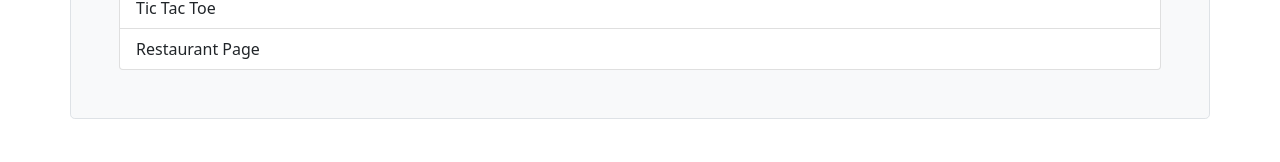
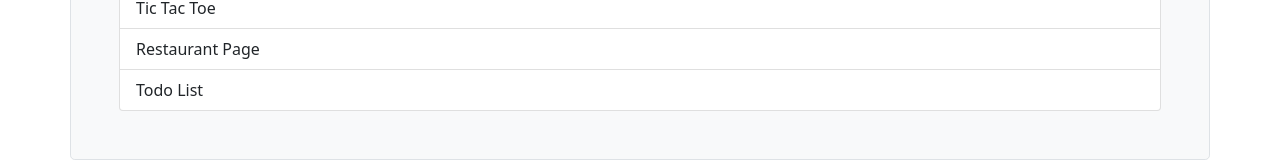
Before and after one commit to devluke88/odin-project, a plain HTML site: page index.html in a window 1280 px wide. Shown: the part 358-520 px from the top of the page. Drawn offline with nearby package versions, Linux system fonts and the light colour scheme.

Commit message:
Add todo list link to the main project page

```diff
--- a/index.html
+++ b/index.html
@@ -22,6 +22,7 @@
           <a href="./library/index.html" class="list-group-item list-group-item-action">Book Library</a>
           <a href="./tic-tac-toe/index.html" class="list-group-item list-group-item-action">Tic Tac Toe</a>
           <a href="./restaurant-page/dist/index.html" class="list-group-item list-group-item-action">Restaurant Page</a>
+          <a href="./todo-list/dist/index.html" class="list-group-item list-group-item-action">Todo List</a>
         </div>
 
     </div>
```
